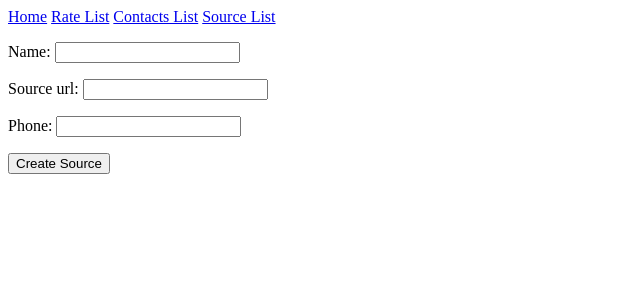
After one commit to fedtat/currency, a Django app: page /source/create/ in a window 1280 px wide. The commit adds this page. Shown: the top 300 px of the page, without its empty margins (0-640 px from the left). Run offline with Django 4.2, Linux system fonts and the light colour scheme.

Commit message:
added source model and html templates

```diff
--- /dev/null
+++ b/app/currency/forms.py
@@ -0,0 +1,9 @@
+from currency.models import Source
+
+from django import forms
+
+
+class SourceForm(forms.ModelForm):
+    class Meta:
+        model = Source
+        fields = ('name', 'source_url', 'phone')
--- a/app/currency/models.py
+++ b/app/currency/models.py
@@ -13,3 +13,9 @@ class Rate(models.Model):
     created = models.DateTimeField(auto_now_add=True)
     buy = models.DecimalField(max_digits=10, decimal_places=2)
     sell = models.DecimalField(max_digits=10, decimal_places=2)
+
+
+class Source(models.Model):
+    name = models.CharField(max_length=64)
+    source_url = models.CharField(max_length=255)
+    phone = models.CharField(max_length=20)
--- a/app/currency/templates/includes/navbar.html
+++ b/app/currency/templates/includes/navbar.html
@@ -2,4 +2,5 @@
     <a href="/">Home</a>
     <a href="/rate/list/">Rate List</a>
     <a href="/contacts/list/">Contacts List</a>
+    <a href="/source/list/">Source List</a>
 </nav>
--- /dev/null
+++ b/app/currency/templates/source_create.html
@@ -0,0 +1,11 @@
+{% extends 'base.html' %}
+
+{% block title %}Sources{% endblock %}
+
+{% block content %}
+    <form method="post">
+        {% csrf_token %}
+        {{ form.as_p }}
+        <button type="submit">Create Source</button>
+    </form>
+{% endblock content %}
--- a/app/currency/views.py
+++ b/app/currency/views.py
@@ -1,10 +1,11 @@
 import random
 import string
 
-from currency.models import ContactUs, Rate
+from currency.forms import SourceForm
+from currency.models import ContactUs, Rate, Source
 
-from django.http import HttpResponse
-from django.shortcuts import render
+from django.http import HttpResponse, HttpResponseRedirect
+from django.shortcuts import get_object_or_404, render
 
 from faker import Faker
 
@@ -50,5 +51,49 @@ def rate_list(request):
     return render(request, 'rate_list.html', context={'rates': rates})
 
 
+def source_list(request):
+    sources = Source.objects.all().order_by('-id')
+    return render(request, 'source_list.html', context={'sources': sources})
+
+
+def source_create(request):
+    if request.method == 'POST':  # validate user data
+        form = SourceForm(request.POST)
+        if form.is_valid():
+            form.save()
+            return HttpResponseRedirect('/source/list/')
+    else:  # get empty form
+        form = SourceForm()
+
+    return render(request, 'source_create.html', context={'form': form})
+
+
+def source_update(request, pk):
+    # try:
+    #     instance = Source.objects.get(pk=pk)
+    # except Source.DoesNotExist:
+    #     raise Http404(f'Object does not exist')
+    instance = get_object_or_404(Source, pk=pk)
+
+    if request.method == 'POST':  # validate user data
+        form = SourceForm(request.POST, instance=instance)
+        if form.is_valid():
+            form.save()
+            return HttpResponseRedirect('/source/list/')
+    else:  # get empty form
+        form = SourceForm(instance=instance)
+
+    return render(request, 'source_update.html', context={'form': form})
+
+
+def source_delete(request, pk):
+    instance = get_object_or_404(Source, pk=pk)
+    if request.method == 'POST':
+        instance.delete()
+        return HttpResponseRedirect('/source/list/')
+    else:
+        return render(request, 'source_delete.html', context={'source': instance})
+
+
 def index(request):
     return render(request, 'index.html')
--- a/app/settings/urls.py
+++ b/app/settings/urls.py
@@ -10,4 +10,8 @@ urlpatterns = [
     path('hello-world/', currency_views.hello_world),
     path('contacts/list/', currency_views.contacts_list),
     path('rate/list/', currency_views.rate_list),
+    path('source/list/', currency_views.source_list),
+    path('source/create/', currency_views.source_create),
+    path('source/update/<int:pk>/', currency_views.source_update),
+    path('source/delete/<int:pk>/', currency_views.source_delete),
 ]
```
Also changed, not shown: app/currency/templates/source_delete.html (added, +13 -0 lines), app/currency/templates/source_list.html (added, +17 -0 lines), app/currency/templates/source_update.html (added, +11 -0 lines), app/currency/migrations/0003_source.py (added).
